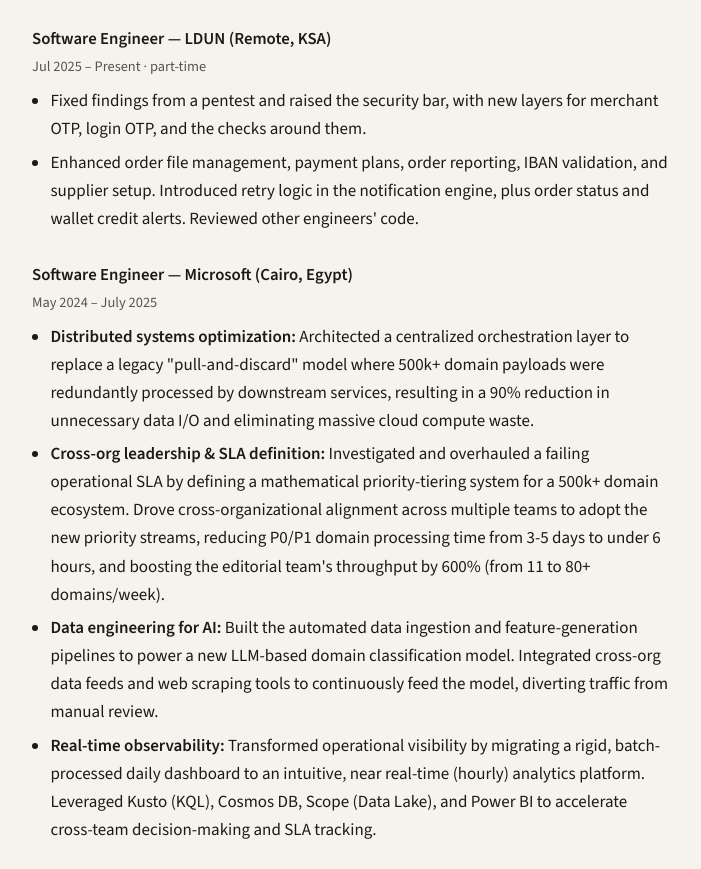
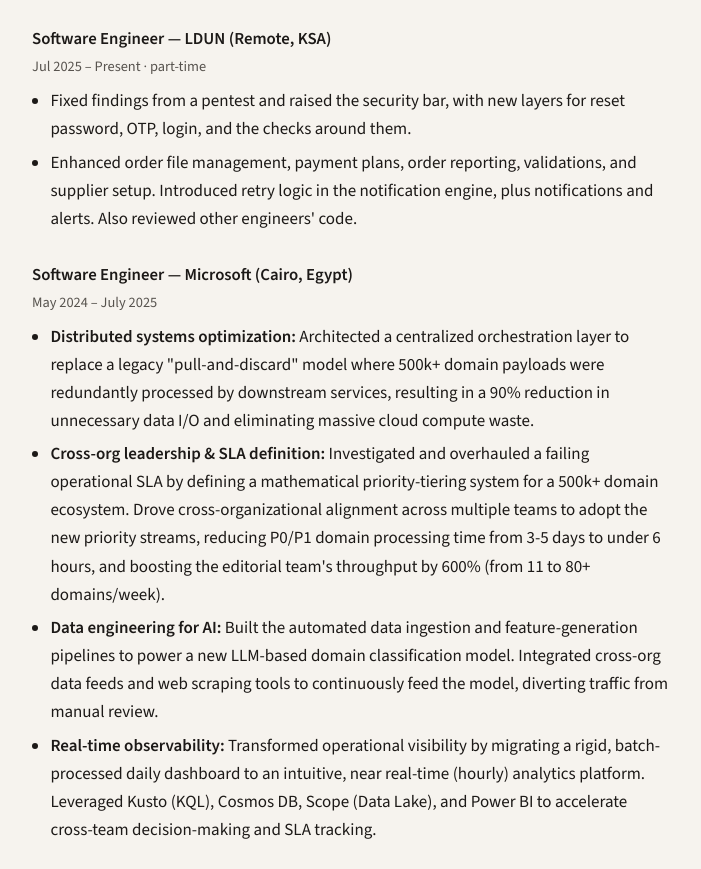
Before and after one commit to YahiaAbusaif/YahiaAbusaif.github.io, an Astro site: page / in a window 1280 px wide. Shown: the part 2026-2895 px from the top of the page, without its empty margins (288-989 px from the left). Built offline with nearby package versions, Linux system fonts and the light colour scheme; Astro itself is replaced by a stand-in of ours.

Commit message:
Use Yahia's wording for the two LDUN lines.

```diff
--- a/src/pages/index.astro
+++ b/src/pages/index.astro
@@ -109,11 +109,11 @@
       <h3>Software Engineer — LDUN (Remote, KSA)</h3>
       <p class="when">Jul 2025 – Present · part-time</p>
       <ul>
-        <li>Fixed findings from a pentest and raised the security bar, with new layers for merchant OTP, login OTP, and the checks around them.</li>
+        <li>Fixed findings from a pentest and raised the security bar, with new layers for reset password, OTP, login, and the checks around them.</li>
         <li>
-          Enhanced order file management, payment plans, order reporting, IBAN validation,
-          and supplier setup. Introduced retry logic in the notification engine, plus order
-          status and wallet credit alerts. Reviewed other engineers' code.
+          Enhanced order file management, payment plans, order reporting, validations, and
+          supplier setup. Introduced retry logic in the notification engine, plus notifications
+          and alerts. Also reviewed other engineers' code.
         </li>
       </ul>
     </article>
```
